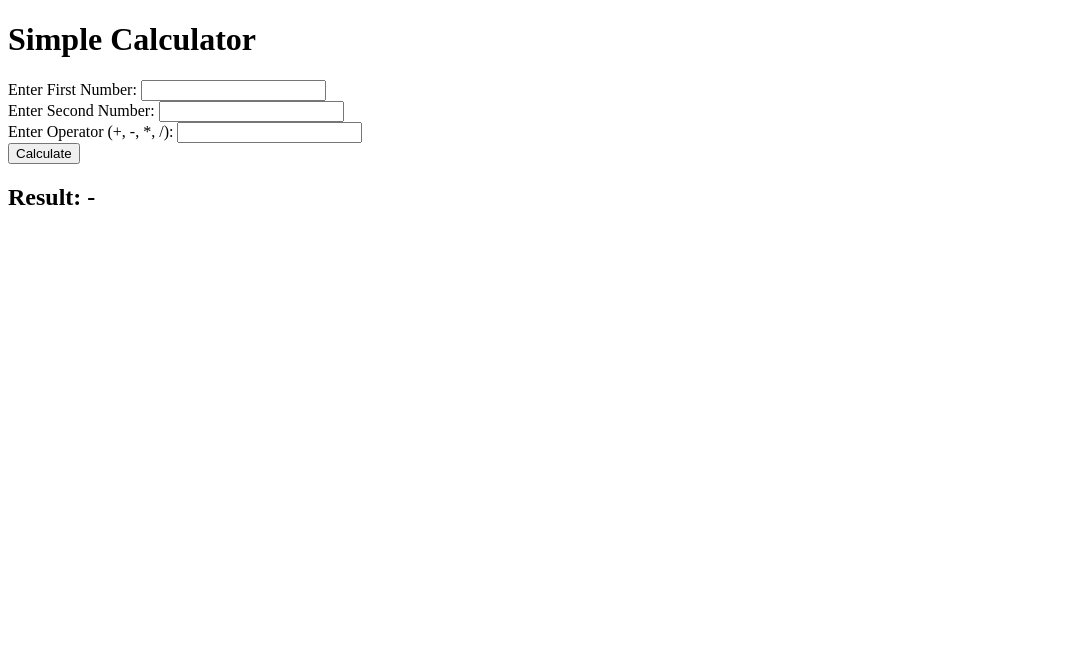
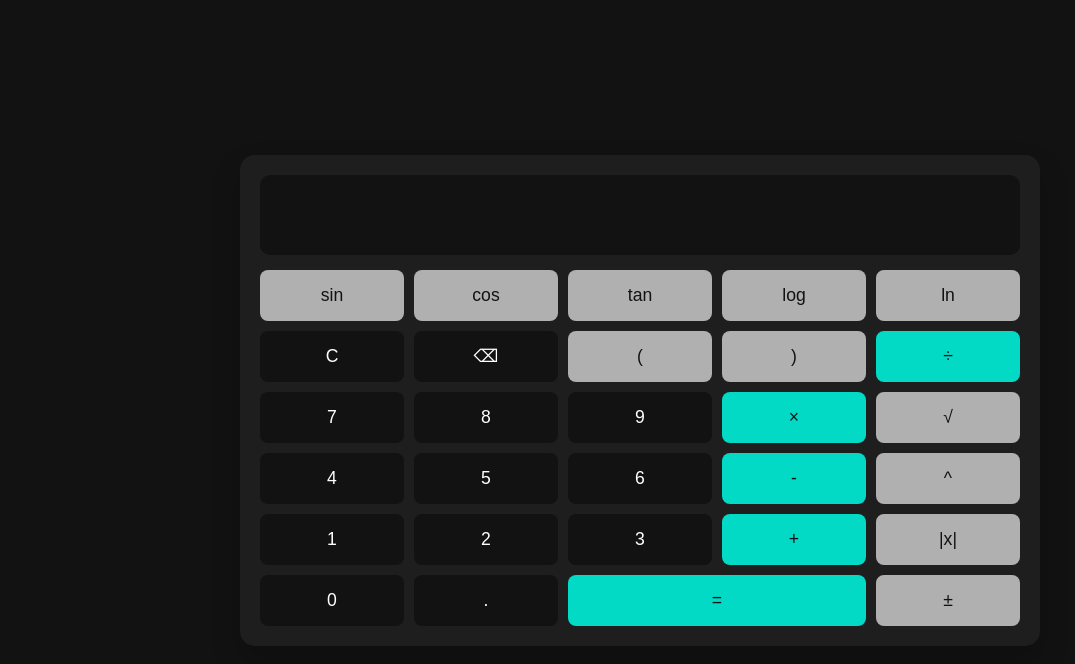
Before and after one commit to AbdoJoker99/simple-calculator, a plain HTML site: page index.html in a window 1280 px wide. Shown: the whole page, without its empty margins (0-1075 px from the left). Drawn offline with Linux system fonts and the light colour scheme.

Commit message:
first commit

```diff
--- /dev/null
+++ b/css/style.css
@@ -0,0 +1,139 @@
+:root {
+    --bg-primary: #121212;
+    --bg-secondary: #1e1e1e;
+    --text-primary: #ffffff;
+    --text-secondary: #b0b0b0;
+    --accent-primary: #bb86fc;
+    --accent-secondary: #03dac6;
+    --error-color: #cf6679;
+}
+
+.theme-light {
+    --bg-primary: #f5f5f5;
+    --bg-secondary: #ffffff;
+    --text-primary: #000000;
+    --text-secondary: #666666;
+    --accent-primary: #6200ee;
+    --accent-secondary: #03dac6;
+    --error-color: #b00020;
+}
+
+* {
+    margin: 0;
+    padding: 0;
+    box-sizing: border-box;
+    transition: all 0.3s ease;
+}
+
+body {
+    display: flex;
+    justify-content: center;
+    align-items: center;
+    min-height: 100vh;
+    background-color: var(--bg-primary);
+    color: var(--text-primary);
+    font-family: 'Roboto', 'Arial', sans-serif;
+    padding: 20px;
+    line-height: 1.6;
+}
+
+.calculator-container {
+    display: flex;
+    width: 800px;
+    background-color: var(--bg-secondary);
+    border-radius: 15px;
+    box-shadow: 0 15px 30px rgba(0,0,0,0.2);
+    overflow: hidden;
+}
+
+.calculator {
+    flex: 2;
+    padding: 20px;
+}
+
+.history-panel {
+    flex: 1;
+    background-color: var(--bg-primary);
+    padding: 20px;
+    overflow-y: auto;
+    max-height: 600px;
+}
+
+.calculator-header {
+    display: flex;
+    justify-content: space-between;
+    margin-bottom: 15px;
+}
+
+#display {
+    width: 100%;
+    height: 80px;
+    background-color: var(--bg-primary);
+    color: var(--text-primary);
+    border: none;
+    border-radius: 10px;
+    font-size: 2em;
+    text-align: right;
+    padding: 10px;
+    margin-bottom: 15px;
+    direction: rtl;
+}
+
+.button-grid {
+    display: grid;
+    grid-template-columns: repeat(5, 1fr);
+    gap: 10px;
+}
+
+.button {
+    background-color: var(--bg-primary);
+    color: var(--text-primary);
+    border: none;
+    border-radius: 8px;
+    padding: 15px;
+    font-size: 1.1em;
+    cursor: pointer;
+    transition: all 0.3s ease;
+}
+
+.button:hover {
+    background-color: var(--accent-primary);
+    color: var(--bg-primary);
+    transform: scale(1.05);
+}
+
+.button:active {
+    transform: scale(0.95);
+}
+
+.operator {
+    background-color: var(--accent-secondary);
+    color: var(--bg-primary);
+}
+
+.scientific {
+    background-color: var(--text-secondary);
+    color: var(--bg-primary);
+}
+
+.history-item {
+    background-color: var(--bg-secondary);
+    margin-bottom: 10px;
+    padding: 10px;
+    border-radius: 5px;
+    cursor: pointer;
+}
+
+.history-item:hover {
+    background-color: var(--accent-primary);
+}
+
+.mode-buttons {
+    display: flex;
+    gap: 10px;
+    margin-bottom: 15px;
+}
+
+.mode-btn {
+    flex-grow: 1;
+}
--- a/index.html
+++ b/index.html
@@ -3,25 +3,55 @@
 <head>
     <meta charset="UTF-8">
     <meta name="viewport" content="width=device-width, initial-scale=1.0">
-    <title>Simple Calculator</title>
+    <link rel="stylesheet" href="css/style.css">
+    <title>Calculator</title>
 </head>
 <body>
-    <h1>Simple Calculator</h1>
-    <div>
-        <label for="num1">Enter First Number:</label>
-        <input type="number" id="num1" />
+    <div class="calculator-container">
+        <div class="calculator">
+            <input type="text" id="display" readonly>
+
+            <div class="button-grid">
+
+                <!-- Scientific Functions -->
+                <button class="button scientific" onclick="appendFunction('sin')">sin</button>
+                <button class="button scientific" onclick="appendFunction('cos')">cos</button>
+                <button class="button scientific" onclick="appendFunction('tan')">tan</button>
+                <button class="button scientific" onclick="appendFunction('log')">log</button>
+                <button class="button scientific" onclick="appendFunction('ln')">ln</button>
+
+                <!-- Basic Buttons -->
+                <button class="button" onclick="clearDisplay()">C</button>
+                <button class="button" onclick="backspace()">⌫</button>
+                <button class="button scientific" onclick="appendToDisplay('(')">(</button>
+                <button class="button scientific" onclick="appendToDisplay(')')">)</button>
+                <button class="button operator" onclick="appendToDisplay('/')">÷</button>
+
+                <button class="button" onclick="appendToDisplay('7')">7</button>
+                <button class="button" onclick="appendToDisplay('8')">8</button>
+                <button class="button" onclick="appendToDisplay('9')">9</button>
+                <button class="button operator" onclick="appendToDisplay('*')">×</button>
+                <button class="button scientific" onclick="appendFunction('sqrt')">√</button>
+
+                <button class="button" onclick="appendToDisplay('4')">4</button>
+                <button class="button" onclick="appendToDisplay('5')">5</button>
+                <button class="button" onclick="appendToDisplay('6')">6</button>
+                <button class="button operator" onclick="appendToDisplay('-')">-</button>
+                <button class="button scientific" onclick="appendFunction('^')">^</button>
+
+                <button class="button" onclick="appendToDisplay('1')">1</button>
+                <button class="button" onclick="appendToDisplay('2')">2</button>
+                <button class="button" onclick="appendToDisplay('3')">3</button>
+                <button class="button operator" onclick="appendToDisplay('+')">+</button>
+                <button class="button scientific" onclick="appendFunction('abs')">|x|</button>
+
+                <button class="button" onclick="appendToDisplay('0')">0</button>
+                <button class="button" onclick="appendToDisplay('.')">.</button>
+                <button class="button operator" onclick="calculate()" style="grid-column: span 2;">=</button>
+                <button class="button scientific" onclick="toggleSign()">±</button>
+            </div>
+        </div>
     </div>
-    <div>
-        <label for="num2">Enter Second Number:</label>
-        <input type="number" id="num2" />
-    </div>
-    <div>
-        <label for="operator">Enter Operator (+, -, *, /):</label>
-        <input type="text" id="operator" />
-    </div>
-    <button onclick="calculate()">Calculate</button>
-    <h2>Result: <span id="result">-</span></h2>
-
     <script src="java script/script.js"></script>
 </body>
 </html>
--- a/java script/script.js
+++ b/java script/script.js
@@ -1,22 +1,80 @@
+// Calculator Script
+
+// Display functions
+function appendToDisplay(value) {
+    document.getElementById('display').value += value;
+}
+
+function appendFunction(func) {
+    const display = document.getElementById('display');
+    display.value += func + '(';
+}
+
+function clearDisplay() {
+    document.getElementById('display').value = '';
+}
+
+function backspace() {
+    const display = document.getElementById('display');
+    display.value = display.value.slice(0, -1);
+}
+
+function toggleSign() {
+    const display = document.getElementById('display');
+    if (display.value.charAt(0) === '-') {
+        display.value = display.value.slice(1);
+    } else {
+        display.value = '-' + display.value;
+    }
+}
+
 function calculate() {
-    const num1 = parseFloat(document.getElementById("num1").value);
-    const num2 = parseFloat(document.getElementById("num2").value);
-    const operator = document.getElementById("operator").value;
-    let result;
-    if (operator === "+") {
-        result = num1 + num2;
-    } else if (operator === "-") {
-        result = num1 - num2;
-    } else if (operator === "*") {
-        result = num1 * num2;
-    } else if (operator === "/") {
-        if (num2 !== 0) {
-            result = num1 / num2;
-        } else {
-            result = "Error: Division by zero!";
+    const display = document.getElementById('display');
+    try {
+        // Replace custom function names with their JavaScript equivalents
+        let expression = display.value
+            .replace(/sin\(/g, 'Math.sin(')
+            .replace(/cos\(/g, 'Math.cos(')
+            .replace(/tan\(/g, 'Math.tan(')
+            .replace(/log\(/g, 'Math.log10(')
+            .replace(/ln\(/g, 'Math.log(')
+            .replace(/sqrt\(/g, 'Math.sqrt(')
+            .replace(/\^/g, '**')
+            .replace(/abs\(/g, 'Math.abs(');
+
+        // Evaluate the expression
+        const result = eval(expression);
+
+        // Handle potential errors and limit decimal places
+        display.value = Number.isFinite(result) ? result.toFixed(10).replace(/\.?0+$/, '') : 'Error';
+    } catch (error) {
+        display.value = 'Error';
+    }
+}
+
+// Add keyboard support
+document.addEventListener('keydown', function(event) {
+    const validKeys = [
+        '0', '1', '2', '3', '4', '5', '6', '7', '8', '9',
+        '+', '-', '*', '/', '.', '(', ')', 'Backspace', 'Enter', 'Escape'
+    ];
+
+    if (validKeys.includes(event.key)) {
+        event.preventDefault();
+        const display = document.getElementById('display');
+
+        switch(event.key) {
+            case 'Enter':
+                calculate();
+                break;
+            case 'Backspace':
+                backspace();
+                break;
+            case 'Escape':
+                clearDisplay();
+                break;
+            default:
+                appendToDisplay(event.key);
         }
-    } else {
-        result = "Invalid operator!";
     }
-    document.getElementById("result").textContent = result;
-}
+});
```
